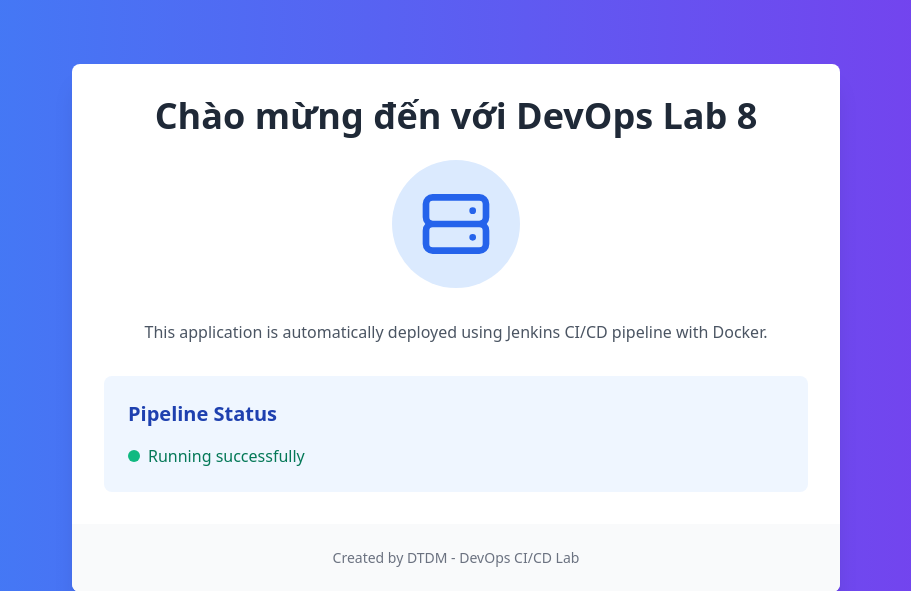
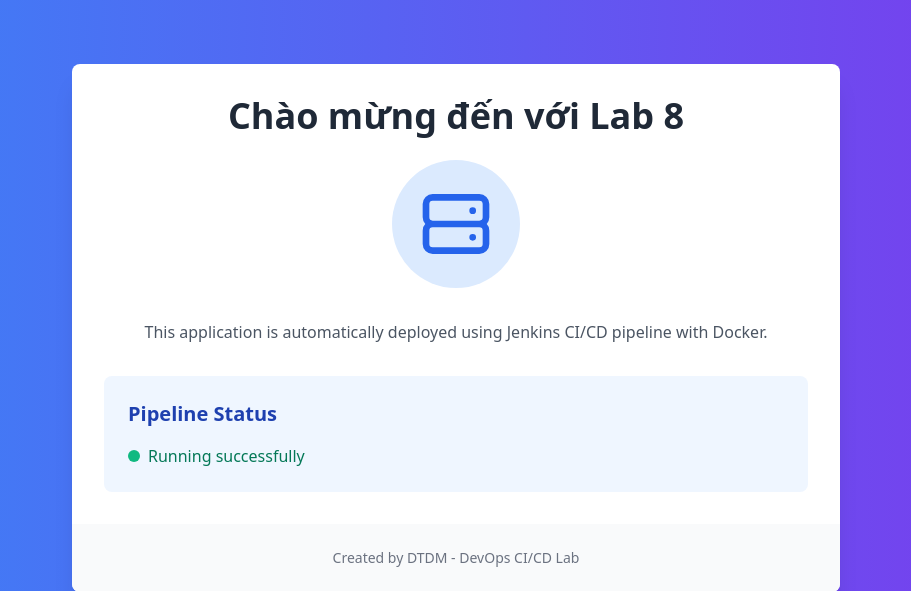
Before and after one commit to NguyenPhamCongSon/Lab8_DTDM, a Flask app: page / in a window 1280 px wide. Shown: the top 591 px of the page, without its empty margins (184-1095 px from the left). Run offline with Flask 3, Linux system fonts and the light colour scheme.

Commit message:
Update index.html

```diff
--- a/templates/index.html
+++ b/templates/index.html
@@ -10,7 +10,7 @@
     <div class="container mx-auto px-4 py-16">
         <div class="max-w-3xl mx-auto bg-white rounded-lg shadow-xl overflow-hidden">
             <div class="p-8">
-                <h1 class="text-4xl font-bold text-center text-gray-800 mb-6">Chào mừng đến với DevOps Lab 8</h1>
+                <h1 class="text-4xl font-bold text-center text-gray-800 mb-6">Chào mừng đến với Lab 8</h1>
                 <div class="flex justify-center mb-8">
                     <div class="w-32 h-32 bg-blue-100 rounded-full flex items-center justify-center">
                         <svg xmlns="http://www.w3.org/2000/svg" class="h-20 w-20 text-blue-600" fill="none" viewBox="0 0 24 24" stroke="currentColor">
```
